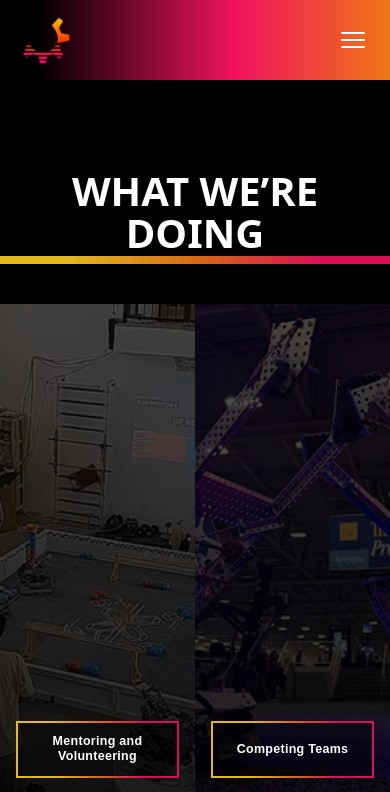
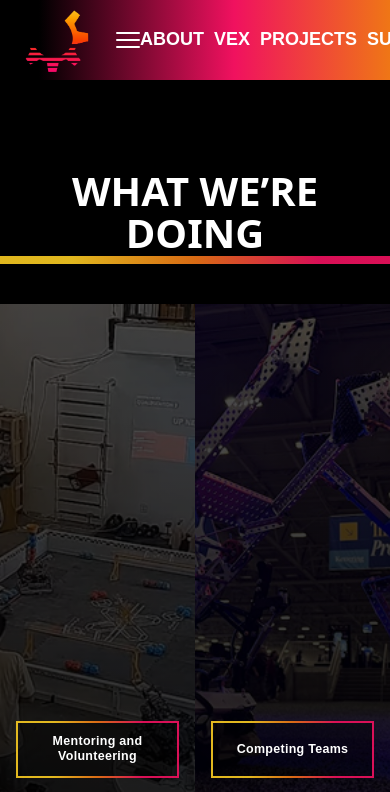
Before and after one commit to socalAlliance/socalAllianceWebsite, a plain HTML site: page projects.html in a window 390 px wide. Shown: the top 792 px of the page. Drawn offline with Linux system fonts and the light colour scheme; a web font is replaced by a local one.

Commit message:
fix the weird spacing in the nav bar for the projects page.

```diff
--- a/projects.html
+++ b/projects.html
@@ -441,6 +441,50 @@ main, .hero, .features, .doc-section, .site-footer {
   .site-footer .footer-left .logo-link{ margin: 0 auto !important; }
   .site-footer .footer-center{ align-items: center !important; }
   .site-footer .footer-social{ justify-content: center !important; }
+}
+</style>
+
+
+<style id="nav-spacing-normalize">
+/* === Force consistent logo/link spacing site-wide (overrides page-specific CSS) === */
+.top-bar {
+  display: flex !important;
+  align-items: center !important;
+  justify-content: flex-start !important;
+  padding: 0 50px !important;
+  height: 100px !important;
+  font-size: clamp(18px, 1.0vw + 18px, 32px) !important;
+}
+.top-bar .logo-link .logo,
+.logo {
+  width: 81px !important;
+  height: 73px !important;
+  margin-right: 20px !important;
+  background-image: url('/images/logo.png') !important;
+  filter: none !important;
+}
+#site-nav {
+  display: flex !important;
+  gap: 40px !important;
+  margin-left: 0 !important;
+  margin-right: 0 !important;
+}
+#site-nav a {
+  padding: 0 !important;
+  line-height: 1.2 !important;
+  white-space: nowrap !important;
+}
+/* Tablets */
+@media (max-width: 900px){
+  .top-bar { padding: 0 20px !important; height: 80px !important; font-size: 20px !important; }
+  .logo { width: 60px !important; height: 54px !important; margin-right: 0 !important; }
+  #site-nav { gap: 15px !important; }
+}
+/* Phones */
+@media (max-width: 600px){
+  .top-bar { padding: 0 15px !important; font-size: 18px !important; }
+  .logo { width: 50px !important; height: 45px !important; }
+  #site-nav { gap: 10px !important; }
 }
 </style>
 
```
